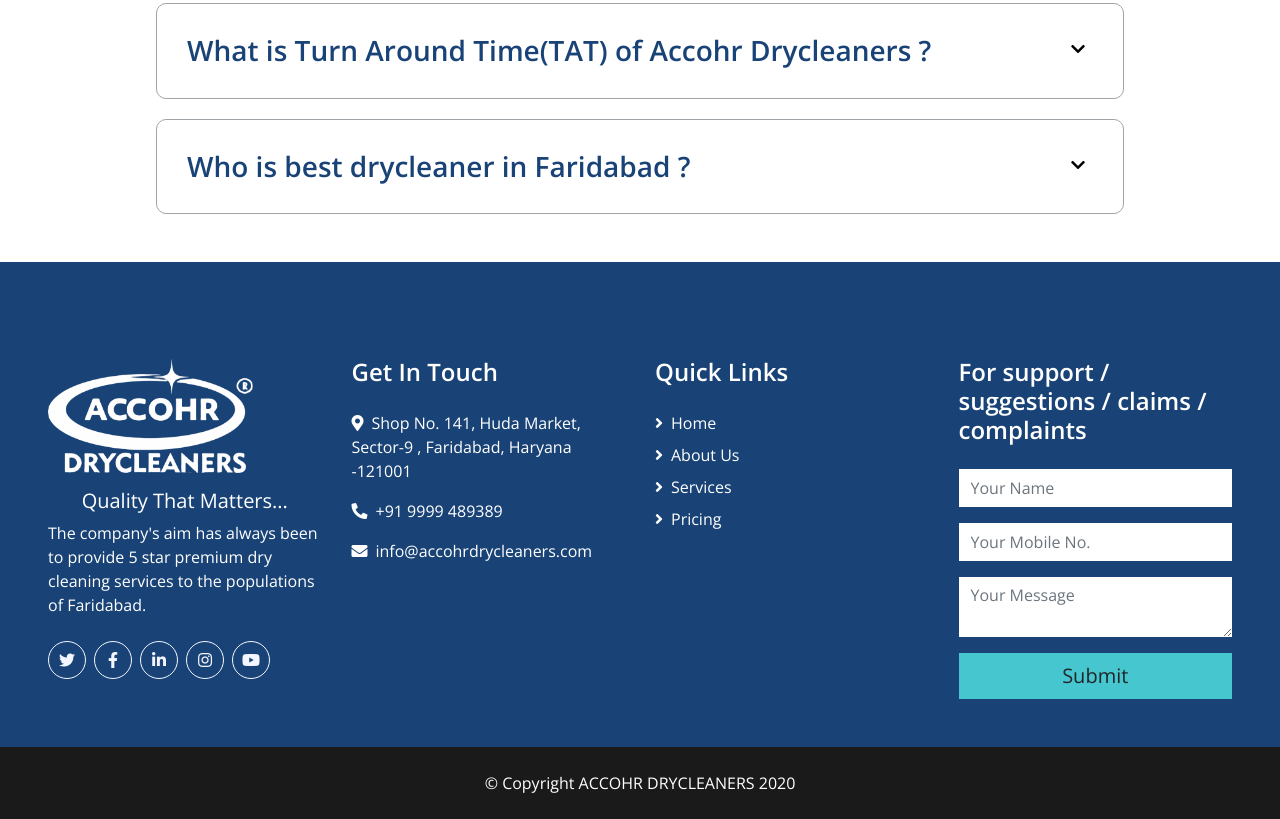
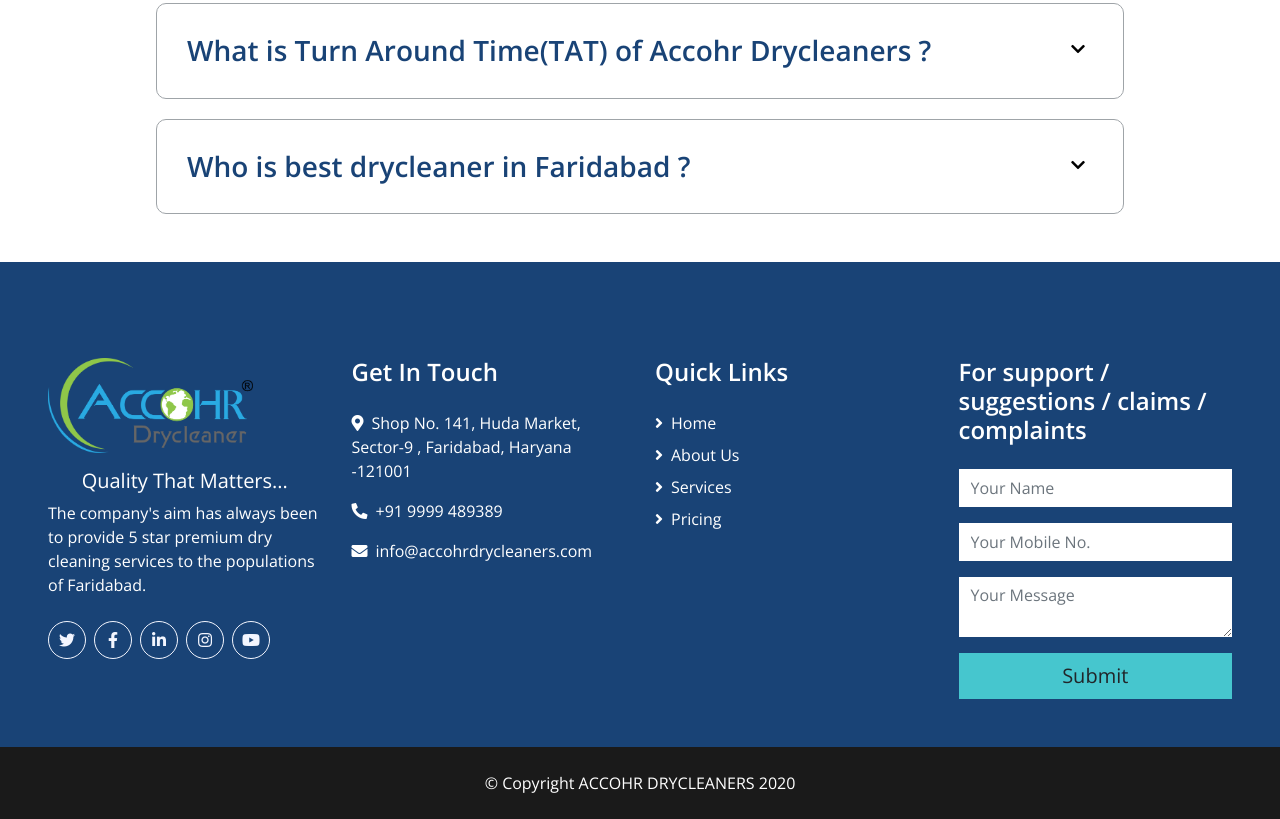
Before and after one commit to accohrdrycleaners/accohrdrycleaners.github.io, a plain HTML site: page faq.html in a window 1280 px wide. Shown: the part 1124-1943 px from the top of the page. Drawn offline with nearby package versions, Linux system fonts and the light colour scheme.

Commit message:
Update faq.html

```diff
--- a/faq.html
+++ b/faq.html
@@ -261,7 +261,7 @@
     <div id="footer" class="container-fluid bg-primary text-white mt-5 pt-5 px-sm-3 px-md-5">
         <div class="row pt-5">
             <div class="col-lg-3 col-md-6 mb-5">
-                <a href="" class="footer-logo"><img src="/img/footerLogo.png" /></a>
+                <a href="" class="footer-logo"><img src="/img/aclogo.png" /></a>
                 <h5 class="text-white text-center">Quality That Matters...</h5>
                 <p>The company's aim has always been to provide 5 star premium dry cleaning services to the populations
                     of Faridabad.</p>
```
